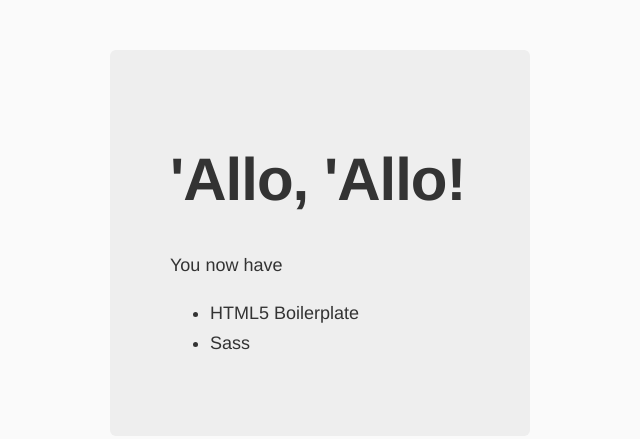
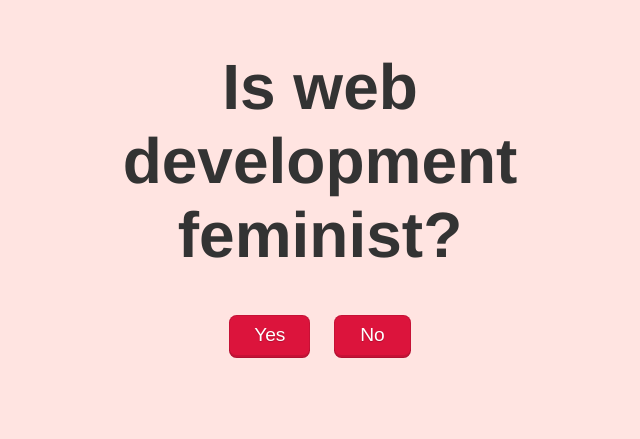
Before and after one commit to richardwestenra/isitfeminist, a website: page app/index.html in a window 1280 px wide. Shown: the whole page, without its empty margins (320-960 px from the left). Drawn offline with nearby package versions, Linux system fonts and the light colour scheme; files that its build step writes are made by us from their sources.

Commit message:
Add initial noun list and make a start on the JS & styling

```diff
--- a/app/index.html
+++ b/app/index.html
@@ -24,13 +24,12 @@
       <p class="browserupgrade">You are using an <strong>outdated</strong> browser. Please <a href="http://browsehappy.com/">upgrade your browser</a> to improve your experience.</p>
     <![endif]-->
 
-    <div class="hero-unit">
-      <h1>'Allo, 'Allo!</h1>
-      <p>You now have</p>
-      <ul>
-        <li>HTML5 Boilerplate</li>
-        <li>Sass</li>
-      </ul>
+    <div class="wrapper">
+      <h1 id="question"></h1>
+      <nav>
+        <button id="yes">Yes</button>
+        <button id="no">No</button>
+      </nav>
     </div>
 
     <!-- Google Analytics: change UA-XXXXX-X to be your site's ID. -->
@@ -49,6 +48,7 @@
     <!-- endbuild -->
 
     <!-- build:js scripts/main.js -->
+    <script src="scripts/nouns.js"></script>
     <script src="scripts/main.js"></script>
     <!-- endbuild -->
   </body>
--- a/app/scripts/main.js
+++ b/app/scripts/main.js
@@ -1 +1,23 @@
-console.log('\'Allo \'Allo!');
+(function(){
+  const question = document.getElementById('question');
+
+  console.log(nouns);
+
+  function formatQuestion(d) {
+    const verb = d[1] ? 'Are' : 'Is',
+      noun = d[0];
+
+    return`${verb} ${noun} feminist?`
+  }
+
+  function getRandomNoun(){
+    return nouns[ Math.floor(Math.random() * nouns.length) ];
+  }
+
+  function updateQuestion(){
+    question.innerHTML = formatQuestion(getRandomNoun());
+  }
+
+  window.setInterval(updateQuestion, 1000);
+
+})();
--- /dev/null
+++ b/app/scripts/nouns.js
@@ -0,0 +1,8 @@
+const nouns = [
+['bananas',1],
+['feminists',1],
+['web development',0],
+['sugar',0],
+['magazines',1],
+['foozball',0],
+];
--- a/app/styles/main.scss
+++ b/app/styles/main.scss
@@ -2,25 +2,9 @@
 // endbower
 
 body {
-  background: #fafafa;
+  background: mistyrose;
   font-family: 'Helvetica Neue', Helvetica, Arial, sans-serif;
   color: #333;
-}
-
-.hero-unit {
-  margin: 50px auto 0 auto;
-  width: 300px;
-  font-size: 18px;
-  font-weight: 200;
-  line-height: 30px;
-  background-color: #eee;
-  border-radius: 6px;
-  padding: 60px;
-  h1 {
-    font-size: 60px;
-    line-height: 1;
-    letter-spacing: -1px;
-  }
 }
 
 .browserupgrade {
@@ -29,3 +13,48 @@ body {
   color: #000;
   padding: 0.2em 0;
 }
+
+.wrapper {
+  margin: 50px auto 0;
+  max-width: 600px;
+  text-align: center;
+}
+
+h1 {
+  font-size: 4em;
+}
+
+button {
+  display: inline-block;
+  font-size: 1.2em;
+  padding: 0.5em 1.3em 0.6em;
+  box-shadow: 0 1px 3px rgba(#000,0.1);
+  border-radius: 0.4em;
+  border: none;
+  background: crimson;
+  cursor: pointer;
+  outline: none;
+  vertical-align: middle;
+  text-decoration: none;
+  color: white;
+  box-shadow: 0 0 0 1px rgba(#000,0.1) inset,
+          0 -3px 0 rgba(#000,0.1) inset;
+  text-shadow: 0 1px 1px rgba(#000,0.2);
+  margin: 0 0.5em;
+  min-width: 4em;
+
+  &:hover, &:focus {
+    background: lighten(crimson, 5%);
+    box-shadow: 0 0 0 1px rgba(#000,0.1) inset,
+          0 -3px 0 rgba(#000,0.2) inset;
+  }
+
+  &:active {
+    transform: translateY(1px);
+  }
+
+  &[disabled] {
+    pointer-events: none;
+    opacity: 0.3;
+  }
+}
```
